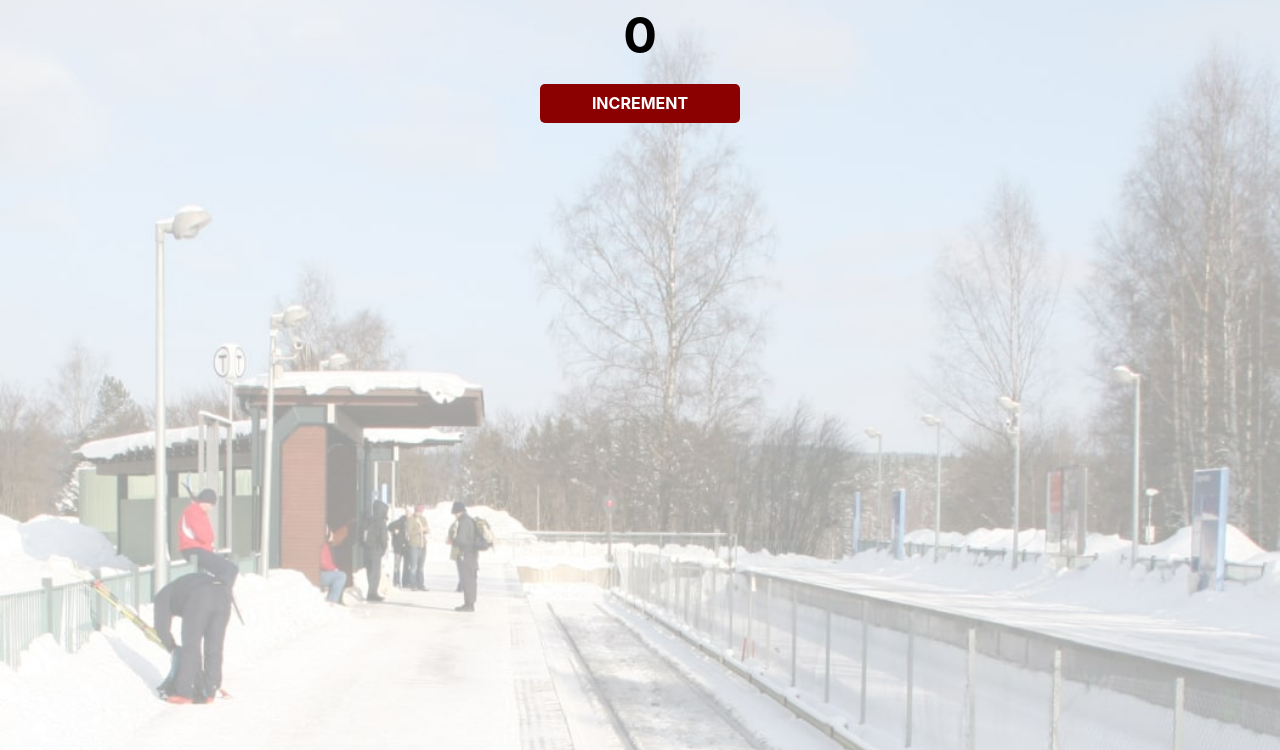
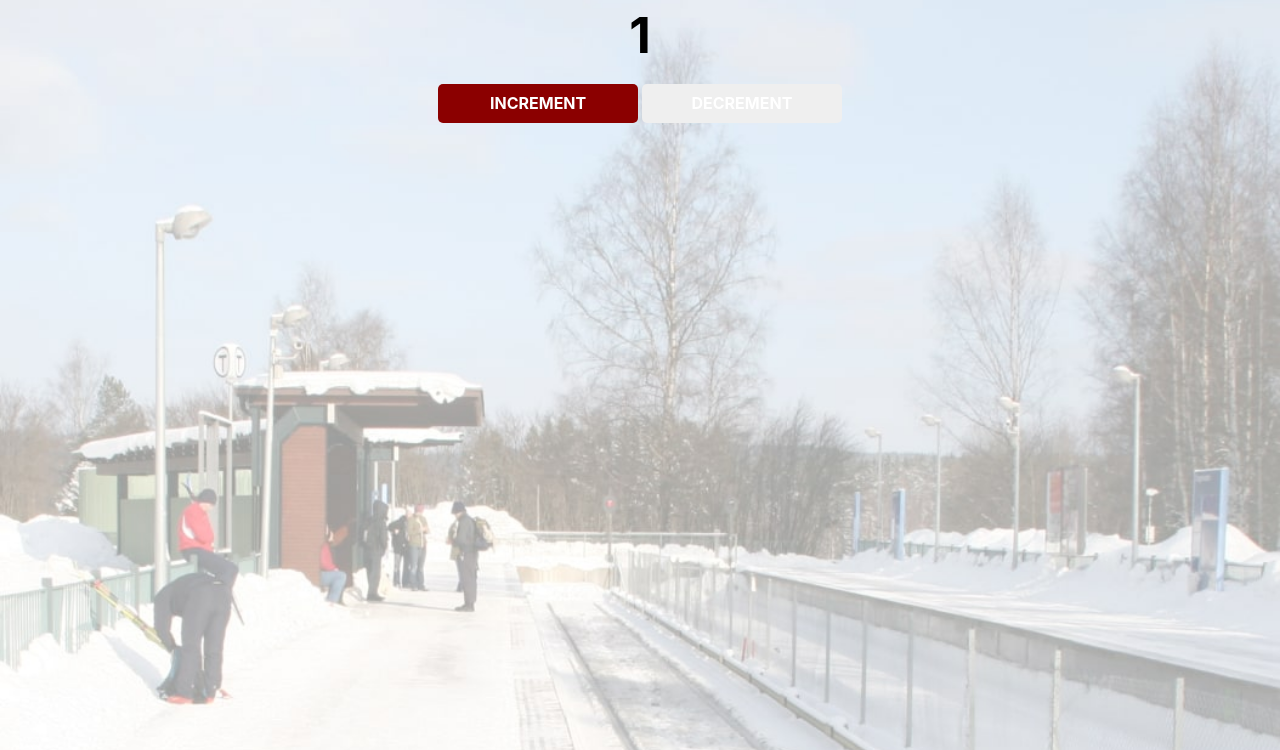
Before and after one commit to Somiyoh/Passenger-Counter, a plain HTML site: page index.html in a window 1280 px wide. Both pictures are taken after a click on the button "INCREMENT". Shown: the part 50-800 px from the top of the page. Drawn offline with nearby package versions, Linux system fonts and the light colour scheme.

Commit message:
added increment button

```diff
--- a/index.html
+++ b/index.html
@@ -6,7 +6,8 @@
         <h1>People entered:</h1>
         <h2 id="count-el">0</h2>
         <!-- Create a INCREMENT button with the id="increment-btn" -->
-        <button id="increment-btn">INCREMENT</button>
+        <button id="increment-btn" onclick="increment()">INCREMENT</button>
+        <button id="decrement-btn" onclick="decrement()">DECREMENT</button>
         <script src="index.js"></script>
     </body>
 </html>
--- a/index.js
+++ b/index.js
@@ -1,2 +1,10 @@
-// initialize count as  o
-// make a event listener for button to increment
+
+
+let countEl = document.getElementById("count-el");
+
+let count = 0
+// function that increments on click
+function increment() {
+    count++
+    countEl.innerText = count
+}
```
